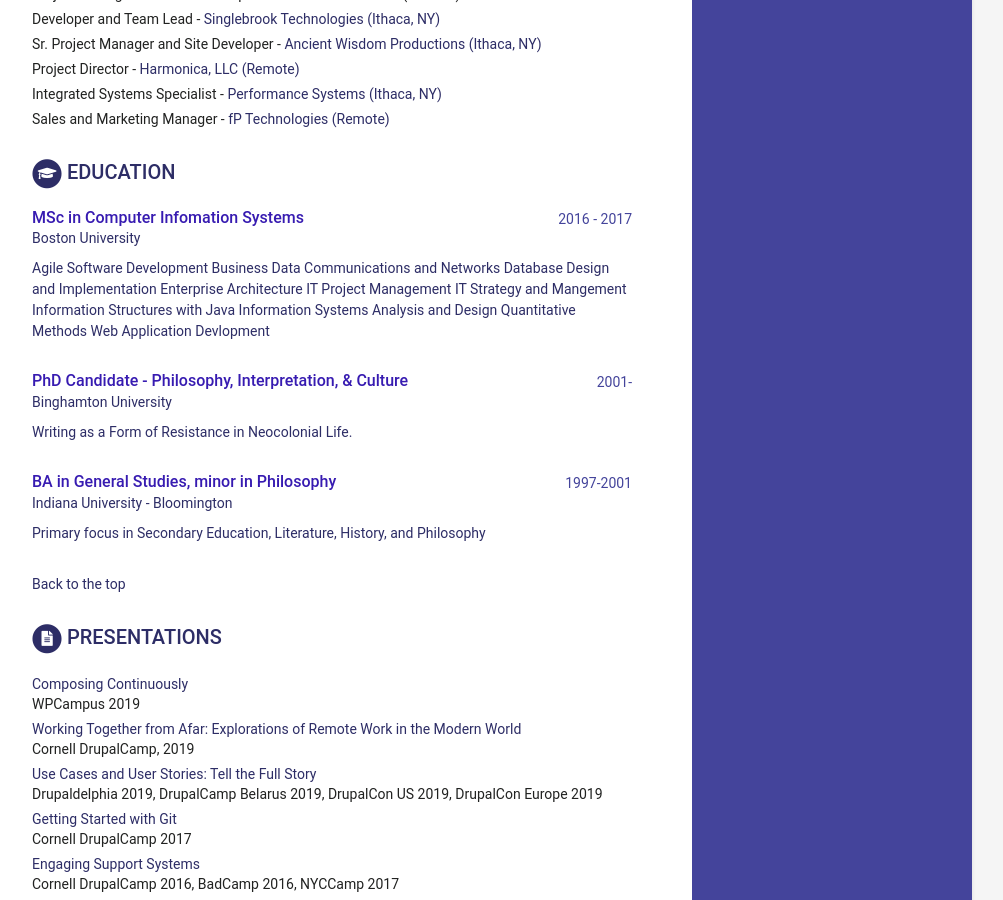
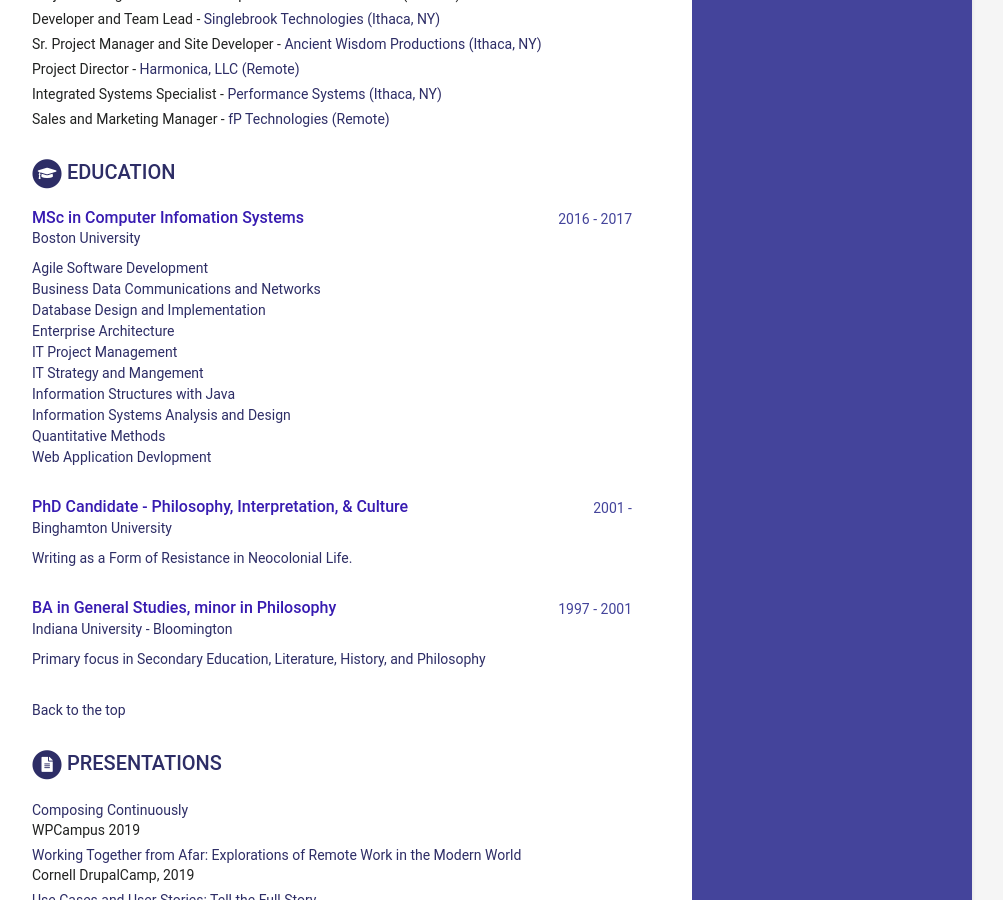
Before and after one commit to lauren-kelly/lauren-kelly.github.io, a Jekyll site: the page built from index.html, in a window 1280 px wide and 900 px high, scrolled down 2888 px. Shown: the whole window, without its empty margins (168-1171 px from the left). Built offline with Jekyll 4.4.1, drawn with Linux system fonts in a browser that asks for light colours; some of the changed lines change nothing that is shown.

Commit message:
Education Updates
updating PhD Timeline
updating coursework

```diff
--- a/_data/data.yml
+++ b/_data/data.yml
@@ -14,7 +14,7 @@
     # Sidebar links
     email: lauren@unreality.me
     # phone: 607 216 8581
-    website: lauren-kelly.me #do not add http://
+    website: unreal.ist #do not add http://
     linkedin: unreality
     # xing:
     github: lauren-kelly
@@ -80,14 +80,14 @@
     - degree: PhD Candidate - Philosophy, Interpretation, & Culture
       link: "https://www.binghamton.edu/"
       university: Binghamton University
-      time: 2001-
+      time: 2001 -
       details: |
         Writing as a Form of Resistance in Neocolonial Life.
 
     - degree: BA in General Studies, minor in Philosophy
       link: "https://indiana.edu"
       university: Indiana University - Bloomington
-      time: 1997-2001
+      time: 1997 - 2001
       details: |
         Primary focus in Secondary Education, Literature, History, and Philosophy
 
```
Also changed, not shown: 1 other file.
